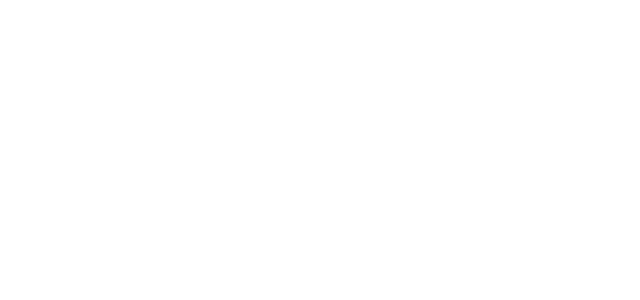
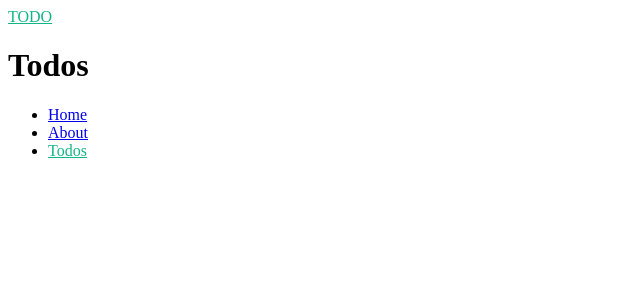
Before and after one commit to DaniilsFirgers/nuxt_assignment, a Nuxt app: page /todos in a window 1280 px wide. Before the commit this address had no page. Shown: the top 300 px of the page, without its empty margins (0-640 px from the left). Built offline with nearby package versions, Linux system fonts and the light colour scheme.

Commit message:
add custom layouts

```diff
--- /dev/null
+++ b/layouts/default.vue
@@ -0,0 +1,23 @@
+<template>
+  <div>
+    <header>
+      <nav>
+        <NuxtLink to="/">TODO</NuxtLink>
+        <ul>
+          <li><NuxtLink to="/">Home</NuxtLink></li>
+          <li><NuxtLink to="/about">Home</NuxtLink></li>
+          <li><NuxtLink to="/products">Home</NuxtLink></li>
+        </ul>
+      </nav>
+    </header>
+    <main>
+      <slot />
+    </main>
+  </div>
+</template>
+
+<style scoped>
+.router-link-exact-active {
+  color: #12b488;
+}
+</style>
--- /dev/null
+++ b/layouts/todos.vue
@@ -0,0 +1,25 @@
+<template>
+  <div>
+    <header>
+      <nav>
+        <NuxtLink to="/todos">TODO</NuxtLink>
+      </nav>
+    </header>
+    <main>
+      <slot />
+    </main>
+  </div>
+  <footer>
+    <ul>
+      <li><NuxtLink to="/">Home</NuxtLink></li>
+      <li><NuxtLink to="/about">About</NuxtLink></li>
+      <li><NuxtLink to="/todos">Todos</NuxtLink></li>
+    </ul>
+  </footer>
+</template>
+
+<style scoped>
+.router-link-exact-active {
+  color: #12b488;
+}
+</style>
--- a/pages/index.vue
+++ b/pages/index.vue
@@ -1,15 +1,5 @@
 <template>
   <div>
-    <header>
-      <nav>
-        <NuxtLink to="/">TODO</NuxtLink>
-        <ul>
-          <li><NuxtLink to="/">Home</NuxtLink></li>
-          <li><NuxtLink to="/about">Home</NuxtLink></li>
-          <li><NuxtLink to="/products">Home</NuxtLink></li>
-        </ul>
-      </nav>
-    </header>
     <h2>About</h2>
     <p>
       Lorem ipsum dolor sit amet consectetur adipisicing elit. Consequatur
--- a/pages/products/index.vue
+++ /dev/null
@@ -1,9 +0,0 @@
-<template>
-  <div>
-    <h1>Products</h1>
-  </div>
-</template>
-
-<script setup lang="ts"></script>
-
-<style scoped></style>
--- a/pages/products/[id].vue
+++ b/pages/todos/[id].vue
@@ -11,6 +11,9 @@
 
 <script setup lang="ts">
 const { id } = useRoute().params;
+definePageMeta({
+  layout: "todos",
+});
 </script>
 
 <style scoped></style>
--- /dev/null
+++ b/pages/todos/index.vue
@@ -0,0 +1,13 @@
+<template>
+  <div>
+    <h1>Todos</h1>
+  </div>
+</template>
+
+<script setup lang="ts">
+definePageMeta({
+  layout: "todos",
+});
+</script>
+
+<style scoped></style>
```
